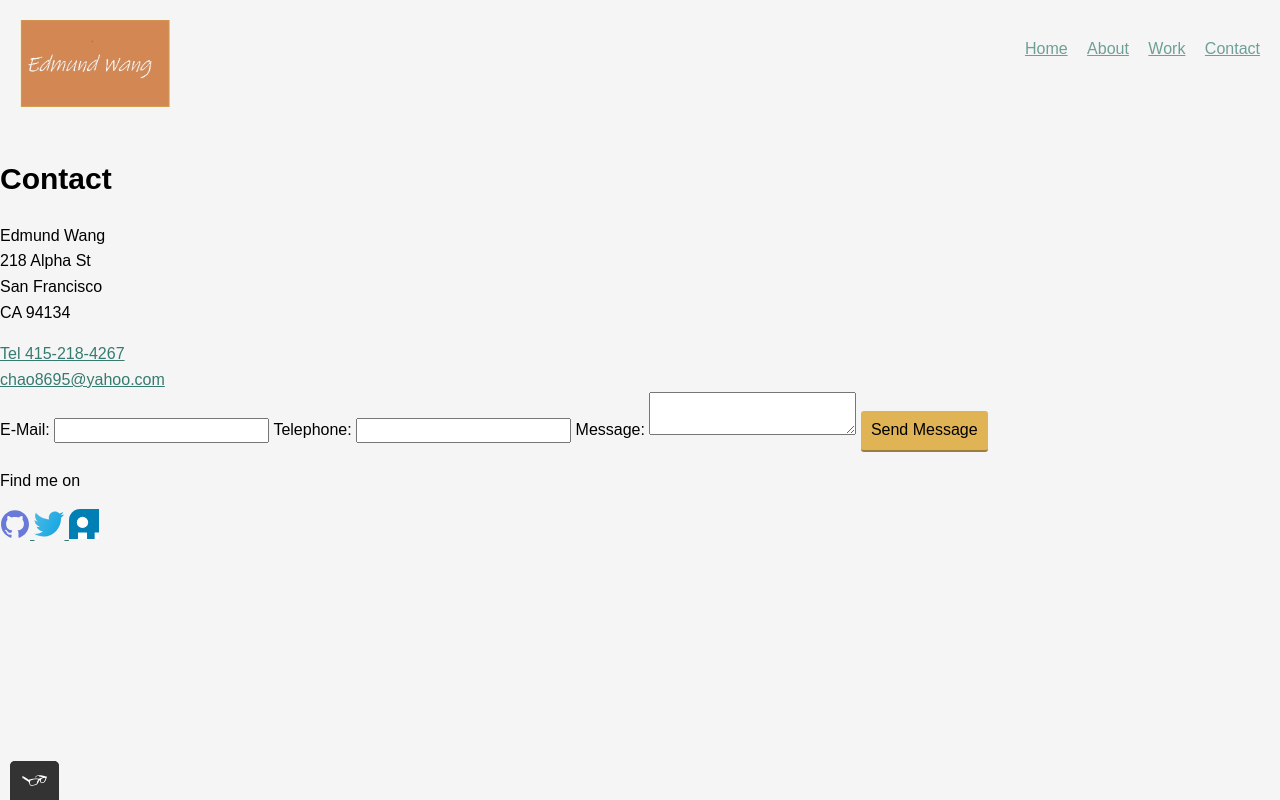
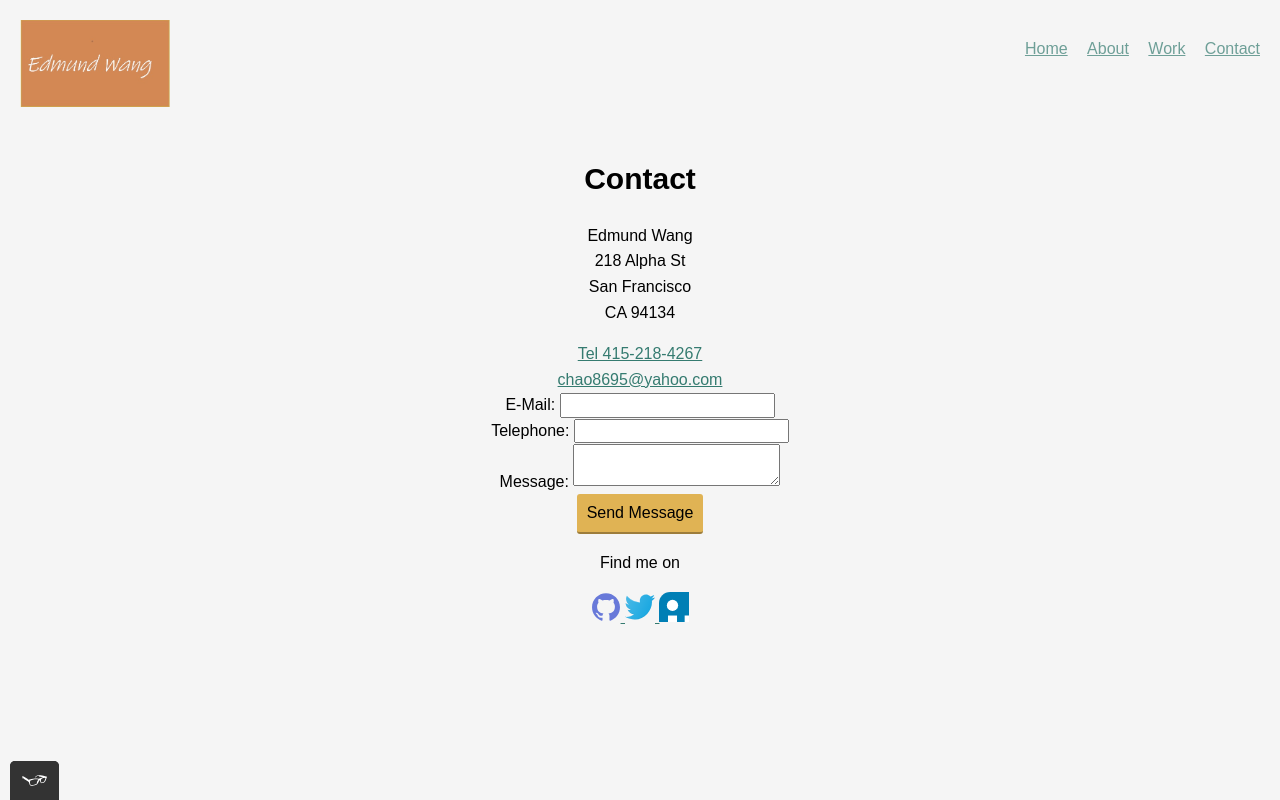
Before and after one commit to Edmundwang8695/portfolio-website., a plain HTML site: page contact.html in a window 1280 px wide. Drawn offline with nearby package versions, Linux system fonts and the light colour scheme; a web font is replaced by a local one.

Commit message:
title change

```diff
--- a/CSS/style.css
+++ b/CSS/style.css
@@ -100,7 +100,6 @@ opacity: 0.8;
 	max-width: 700px;
 	margin: 0 auto;
 }
-
 *{
 	box-sizing: border-box;
 }
@@ -113,7 +112,12 @@ opacity: 0.8;
 	padding: 20px;
 	text-align: center;
 }
-
+.contact-info{
+	text-align: center;
+}
+.standard-label{
+	display: block;
+}
 table {
 	text-align: center;
 	margin: auto;
--- a/CSS/style.production.css
+++ b/CSS/style.production.css
@@ -115,7 +115,11 @@ opacity: 0.8;
 	max-width: 700px;
 	margin: 0 auto;
 }
-
+.contact-info{
+	text-align: center;
+	margin: 0 auto;
+	max-width: 700px;
+}
 *{
 	-webkit-box-sizing: border-box;
 	        box-sizing: border-box;
--- a/contact.html
+++ b/contact.html
@@ -1,6 +1,6 @@
 <!DOCTYPE html>
 <html>
-    <head >
+    <head>
         <meta charset="utf-8">
         <title >My Profolio</title>
         <link rel="shortcut icon" type="img/png" href="img/logo.png">
@@ -32,6 +32,7 @@
 		 		</ul>
 		 	</nav>
 		</header>
+  <main class="contact-info">
     <div>
         <h1>Contact</h1>
         <p>Edmund Wang <br>
@@ -44,25 +45,27 @@
             <a href="mailto:chao8695@yahoo.com">chao8695@yahoo.com</a><br>
         </nav>
     </div>
-    <div>
+    <div class="contact-method">
         <form action="" method="post">
             <label class="standard-label" for="contact-email">E-Mail:</label>
-            <input type="email" id="contact-email" required="required">
+            <input type="email" id="contact-email" required="required"><br>
 
             <label class="standard-label" for="contact-Telephone">Telephone:</label>
-            <input type="tel" id="contact-Telephone" name="">
+            <input type="tel" id="contact-Telephone" name=""><br>
 
             <label for="my-input" class="standard-label">Message:</label>
-            <textarea maxlength="240" required id="my-input"></textarea>
+            <textarea maxlength="240" required id="my-input"></textarea><br>
 
-            <button type="submit">Send Message</button>
+            <button type="submit">Send Message</button><br>
         </form>
     </div>
+   </main>
     </form>
-    <footer>
+    <footer class="page-footer">
         <p>Find me on</p>
+        <div class="social-media">
         <a target="github" href="https://github.com/">
-            <img src="img/github.svg" alt="Github">
+                <img src="img/github.svg" alt="Github">
         </a>
         <a target="twitter" href="https://twitter.com">
             <img src="img/twitter.svg" alt="Twitter">
@@ -70,9 +73,8 @@
         <a target="linkedin" href="https://www.linkedin.com">
             <img src="img/linkedin.svg" alt="LinkedIn">
         </a>
-
+        </div>
     </footer>
-    <script src="js/tota11y.min.js"></script>
+<script src="js/tota11y.min.js" ></script>
 </body>
-
 </html>
```
Also changed, not shown: about.html (+1 -1 lines), index.html (+3 -3 lines).
